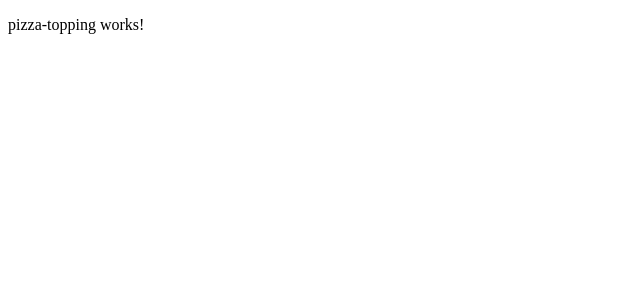
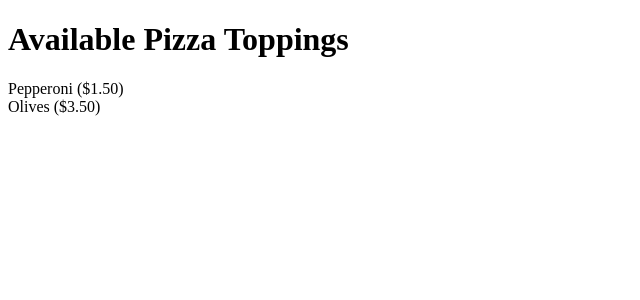
Before and after one commit to 2019-fall-jsf-th/components, an Angular app: page / in a window 1280 px wide. Shown: the top 300 px of the page, without its empty margins (0-640 px from the left). Built offline with nearby package versions, Linux system fonts and the light colour scheme.

Commit message:
looping and showing pizza toppings
used piping for currency

```diff
--- a/src/app/pizza-topping/pizza-topping.component.html
+++ b/src/app/pizza-topping/pizza-topping.component.html
@@ -1 +1,6 @@
-<p>pizza-topping works!</p>
+<h1>Available Pizza Toppings</h1>
+<div
+    *ngFor='let pt of availablePizzaToppings'
+>
+    {{ pt.name }} ({{ pt.price | currency }})
+</div>
```
